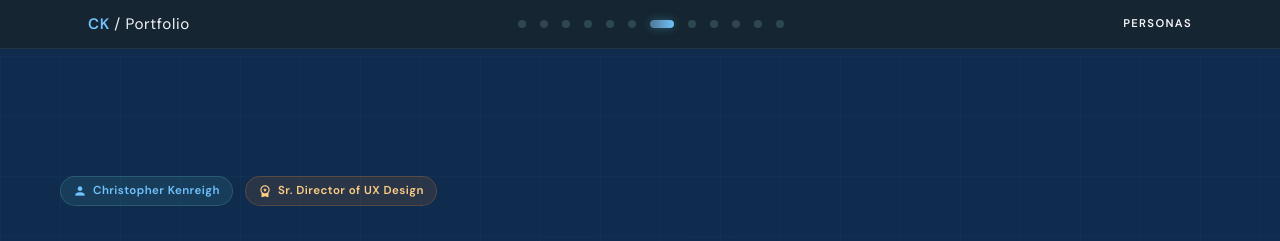
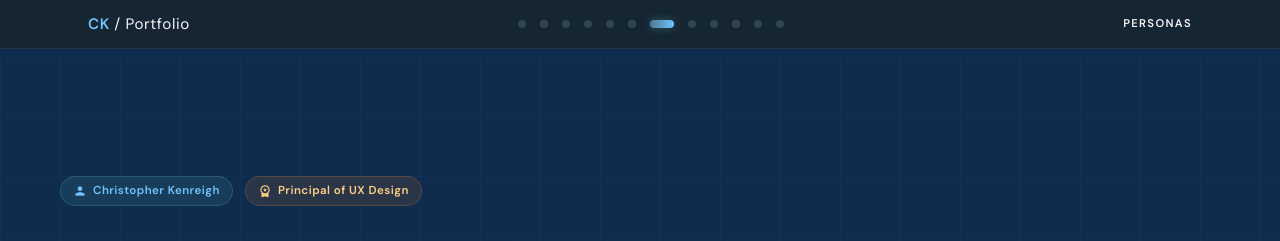
Before and after one commit to tangiblethinking/persongratadata, a React (Vite) app: page / in a window 1280 px wide. Shown: the top 241 px of the page. Built offline with nearby package versions, Linux system fonts and the light colour scheme.

Commit message:
Replace 'Sr. Director of UX Design' with 'Principal of UX Design' throughout

```diff
--- a/src/components/HeroSection.jsx
+++ b/src/components/HeroSection.jsx
@@ -111,7 +111,7 @@ export default function HeroSection() {
           </div>
           <div className="chip chip-amber">
             <span className="material-icons-round" style={{ fontSize: 14 }}>workspace_premium</span>
-            Sr. Director of UX Design
+            Principal of UX Design
           </div>
         </motion.div>
 
--- a/src/components/NextStepsSection.jsx
+++ b/src/components/NextStepsSection.jsx
@@ -163,7 +163,7 @@ export default function NextStepsSection() {
             </div>
             <div style={{ width: 4, height: 4, borderRadius: '50%', background: 'var(--c-text-muted)' }} />
             <div style={{ fontFamily: 'var(--font-display)', fontWeight: 500, fontSize: '0.82rem', color: 'var(--c-text-muted)' }}>
-              Sr. Director of UX Design
+              Principal of UX Design
             </div>
           </div>
         </motion.div>
```
Also changed, not shown: 1 other file (tests, documents, lock files or other folders).
